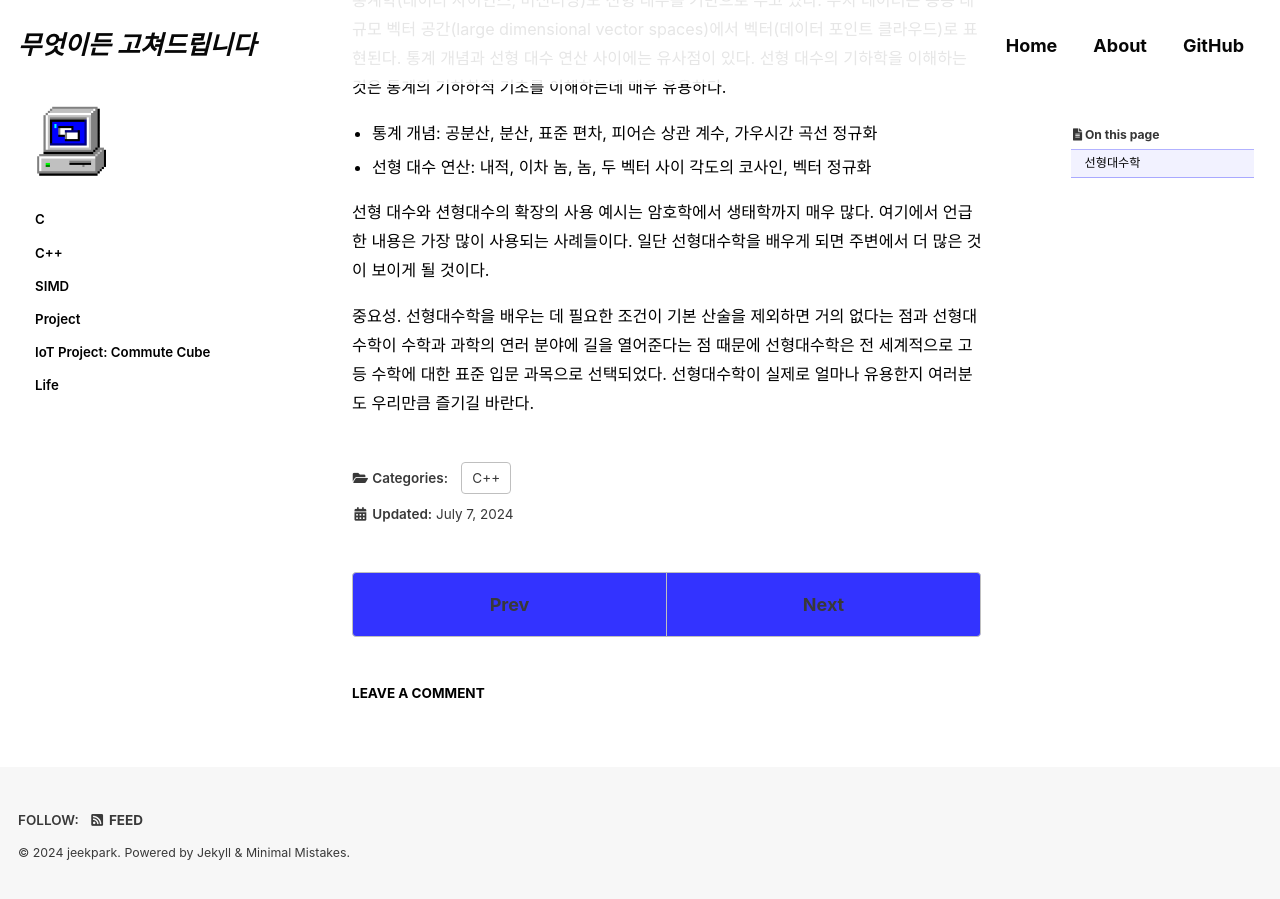
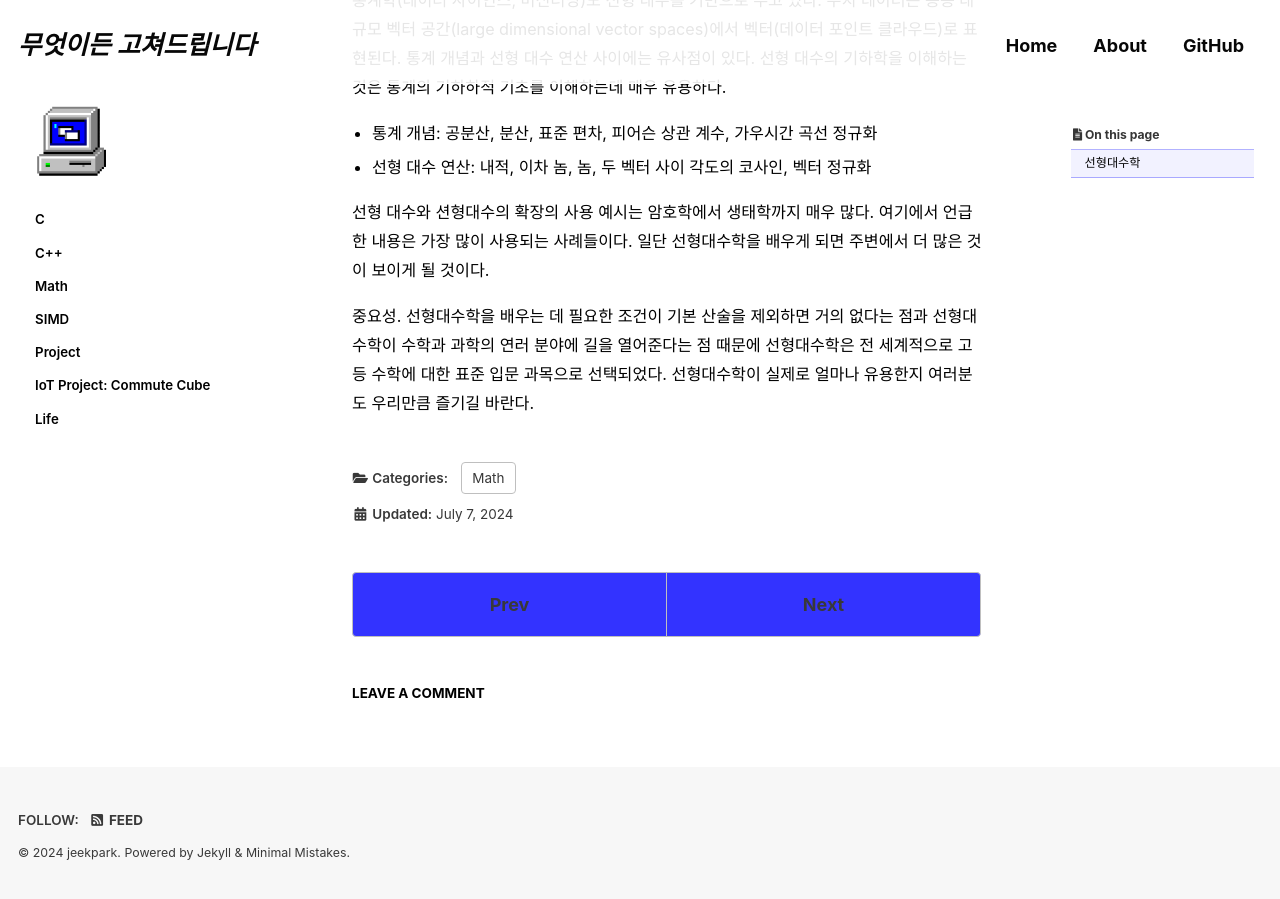
Before and after one commit to jeekpark/jeekpark.github.io, a Jekyll site: the page built from _posts/2024-07-07-matrix-0000.md, in a window 1280 px wide and 900 px high, scrolled down 1268 px. Built offline with Jekyll 4.4.1, drawn with Linux system fonts in a browser that asks for light colours; cached includes are drawn as plain includes; some web fonts are replaced; comment, search, counter and statistics services are not loaded.

Commit message:
Update: 2024-07-16

```diff
--- a/_data/navigation.yml
+++ b/_data/navigation.yml
@@ -22,6 +22,8 @@ categories:
     url: /categories/c/
   - title: "C++"
     url: /categories/cpp/
+  - title: "Math"
+    url: /categories/math/
   - title: "SIMD"
     url: /categories/simd/
   - title: "Project"
--- a/_posts/2024-07-07-matrix-0000.md
+++ b/_posts/2024-07-07-matrix-0000.md
@@ -3,11 +3,11 @@ title: "행렬 0x00: 선형대수학이란 무엇인가"
 excerpt: "선형대수학 개념"
 
 categories:
-  - C++
+  - Math
 tags:
   - []
 
-permalink: /categories/cpp/matrix-0000/
+permalink: /categories/math/matrix-0000/
 
 toc: true
 toc_sticky: true
```
Also changed, not shown: _pages/categories/category-math.md (added, +9 -0 lines).
